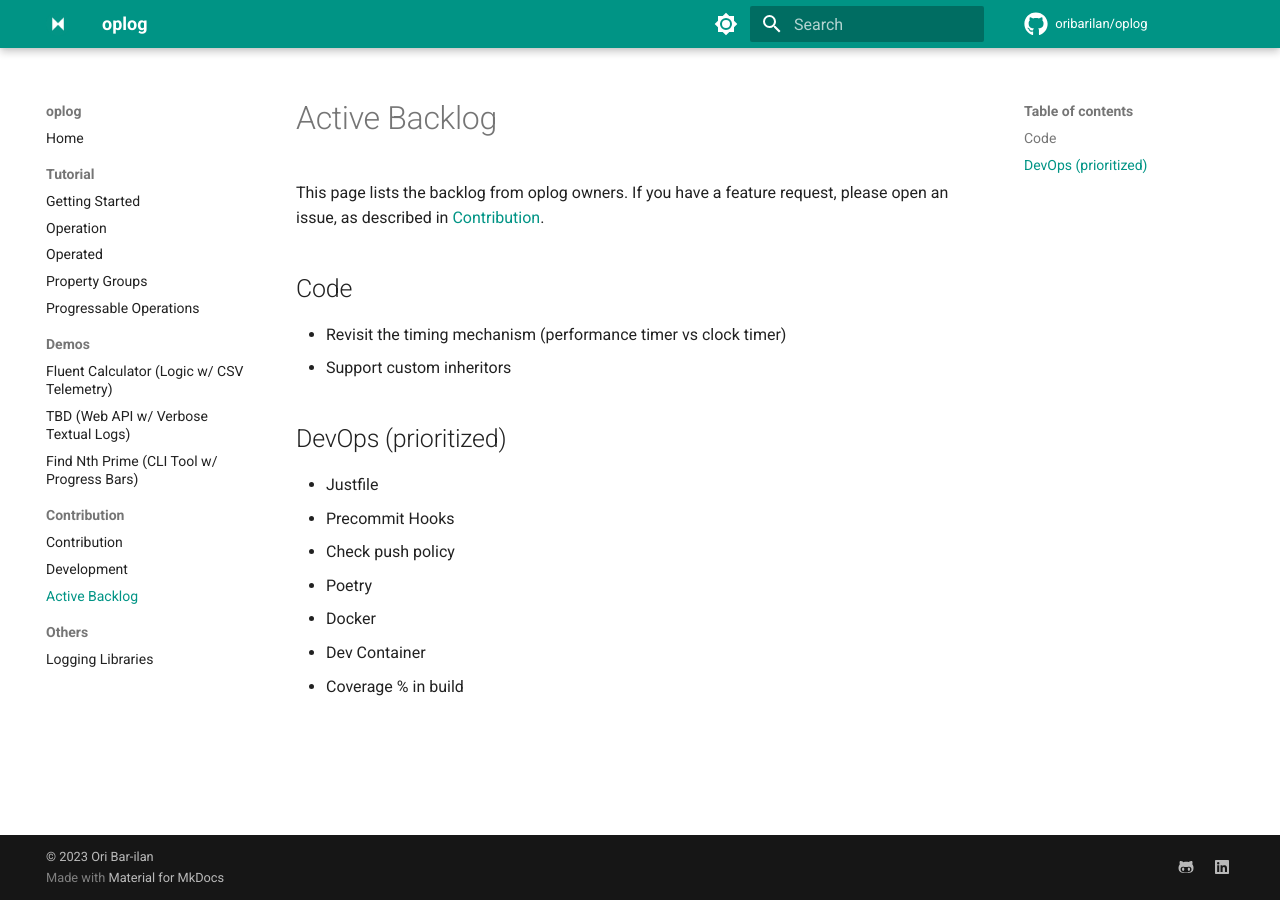
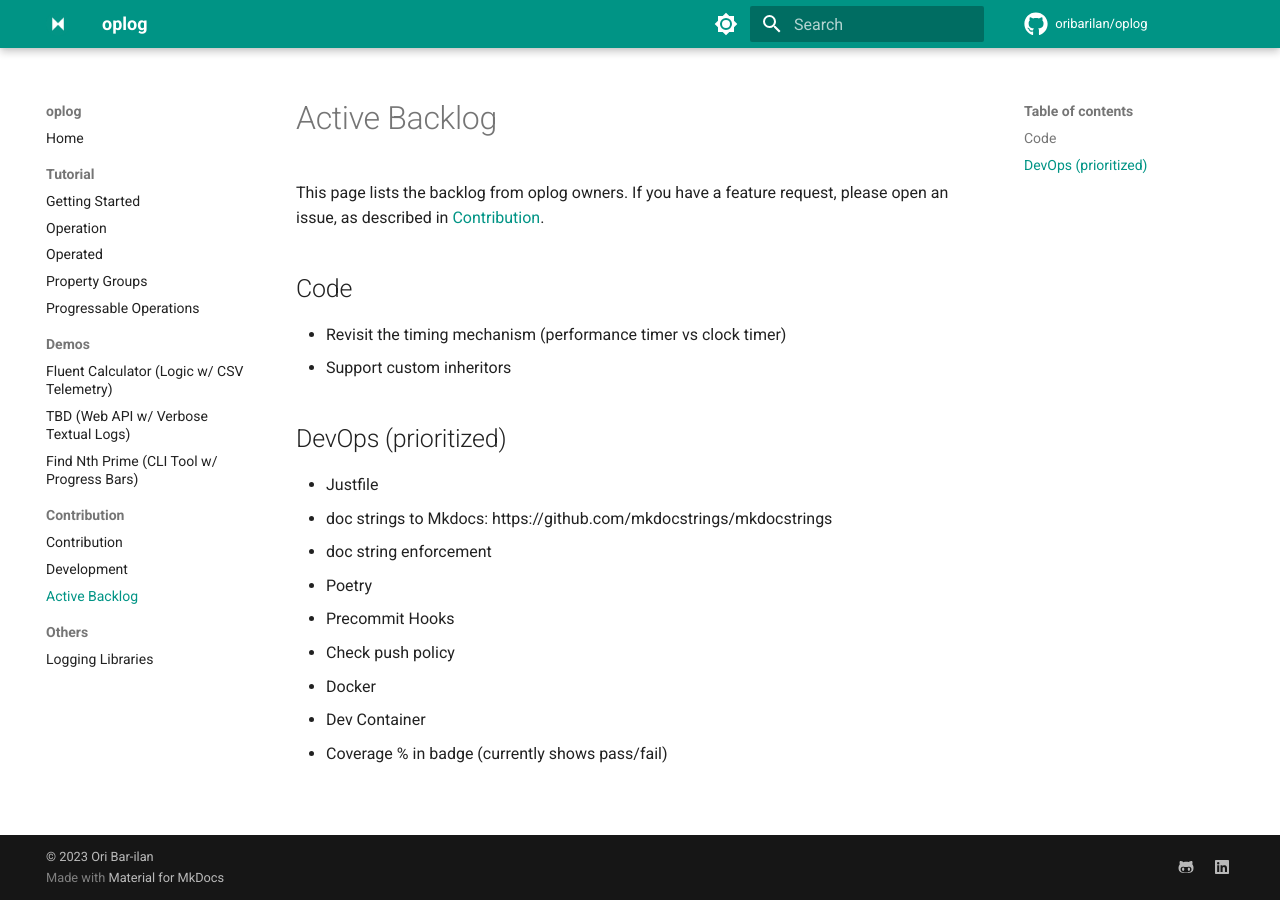
Before and after one commit to oribarilan/oplog, an MkDocs documentation site: the page built from docs/contribution/active_backlog.md, in a window 1280 px wide. Built offline with MkDocs 1.6.1 and Material for MkDocs 9.7.7, drawn with Linux system fonts in a browser that asks for light colours; comment, search, counter and statistics services are not loaded.

Commit message:
Update active_backlog.md

```diff
--- a/docs/contribution/active_backlog.md
+++ b/docs/contribution/active_backlog.md
@@ -10,9 +10,11 @@ If you have a feature request, please open an issue, as described in [Contributi
 ## DevOps (prioritized)
 
 - Justfile
+- doc strings to Mkdocs: https://github.com/mkdocstrings/mkdocstrings
+- doc string enforcement
+- Poetry
 - Precommit Hooks
 - Check push policy
-- Poetry
 - Docker
 - Dev Container
-- Coverage % in build
+- Coverage % in badge (currently shows pass/fail)
```
